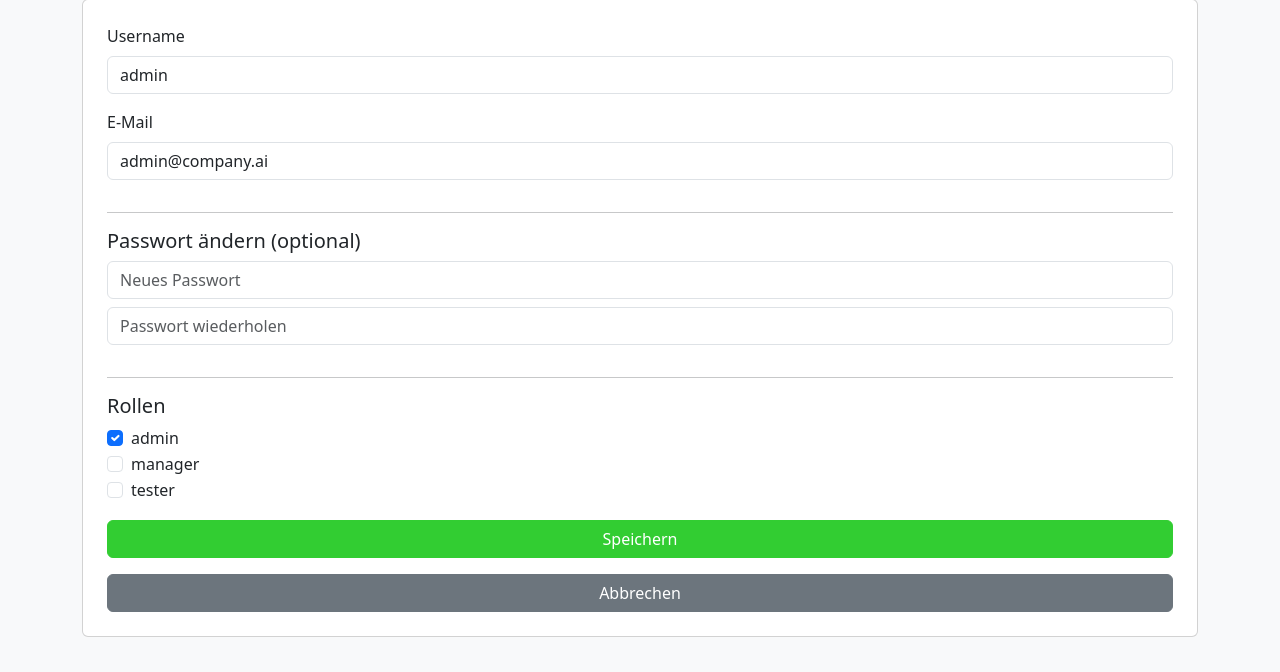
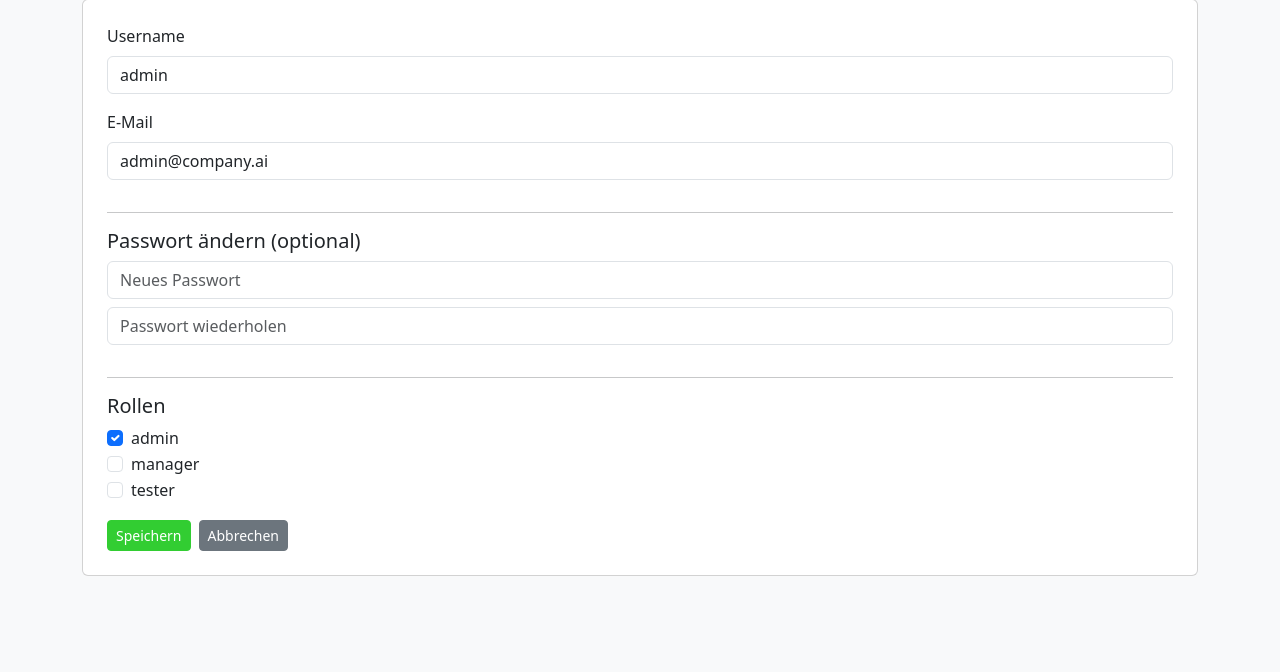
Before and after one commit to winklermw-mz/BugBlitz, a Flask app: page /admin/users/1/edit in a window 1280 px wide. Shown: the part 128-800 px from the top of the page. Run offline with Flask 3, Linux system fonts and the light colour scheme; a user stored in the database is signed in; data comes from the database, SQL or seed files in the repository.

Commit message:
resized save and cancel buttons for user form

```diff
--- a/templates/user_form.html
+++ b/templates/user_form.html
@@ -33,9 +33,10 @@
     </div>
     {% endfor %}
 
-    <button type="submit" class="btn btn-primary mt-3">Speichern</button>
-    <a href="{{ url_for('admin_users') }}" class="btn btn-secondary mt-3">Abbrechen</a>
-
+    <div class="d-flex justify-content-start gap-2 mt-3">
+        <button type="submit" class="btn btn-primary btn-sm">Speichern</button>
+        <a href="{{ url_for('admin_users') }}" class="btn btn-secondary btn-sm">Abbrechen</a>
+    </div>
 </form>
 
 {% endblock %}
```
